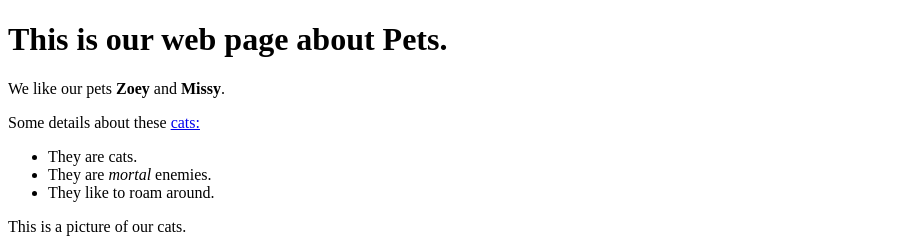
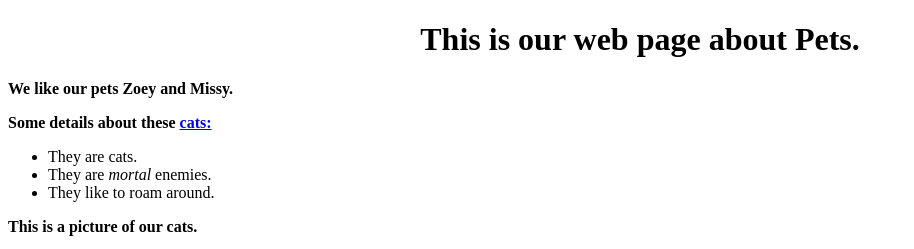
Before and after one commit to asasser1975/pet-page-class, a plain HTML site: page pet-page.html in a window 1280 px wide. Shown: the top 249 px of the page, without its empty margins (0-914 px from the left). Drawn offline with Linux system fonts and the light colour scheme.

Commit message:
Add CSS style sheet

```diff
--- /dev/null
+++ b/css/styles.css
@@ -0,0 +1,12 @@
+body {
+  background-image: grey;
+}
+
+h1 {
+  color: 49eded;
+  text-align: center;
+}
+
+p {
+  font-weight: 700;
+}
--- a/pet-page.html
+++ b/pet-page.html
@@ -1,5 +1,6 @@
 <!DOCTYPE html>
   <head>
+    <link href="css/styles.css" rel="stylesheet" type="text/css">
     <title>Our pet page</title>
   </head>
   <body>
```
